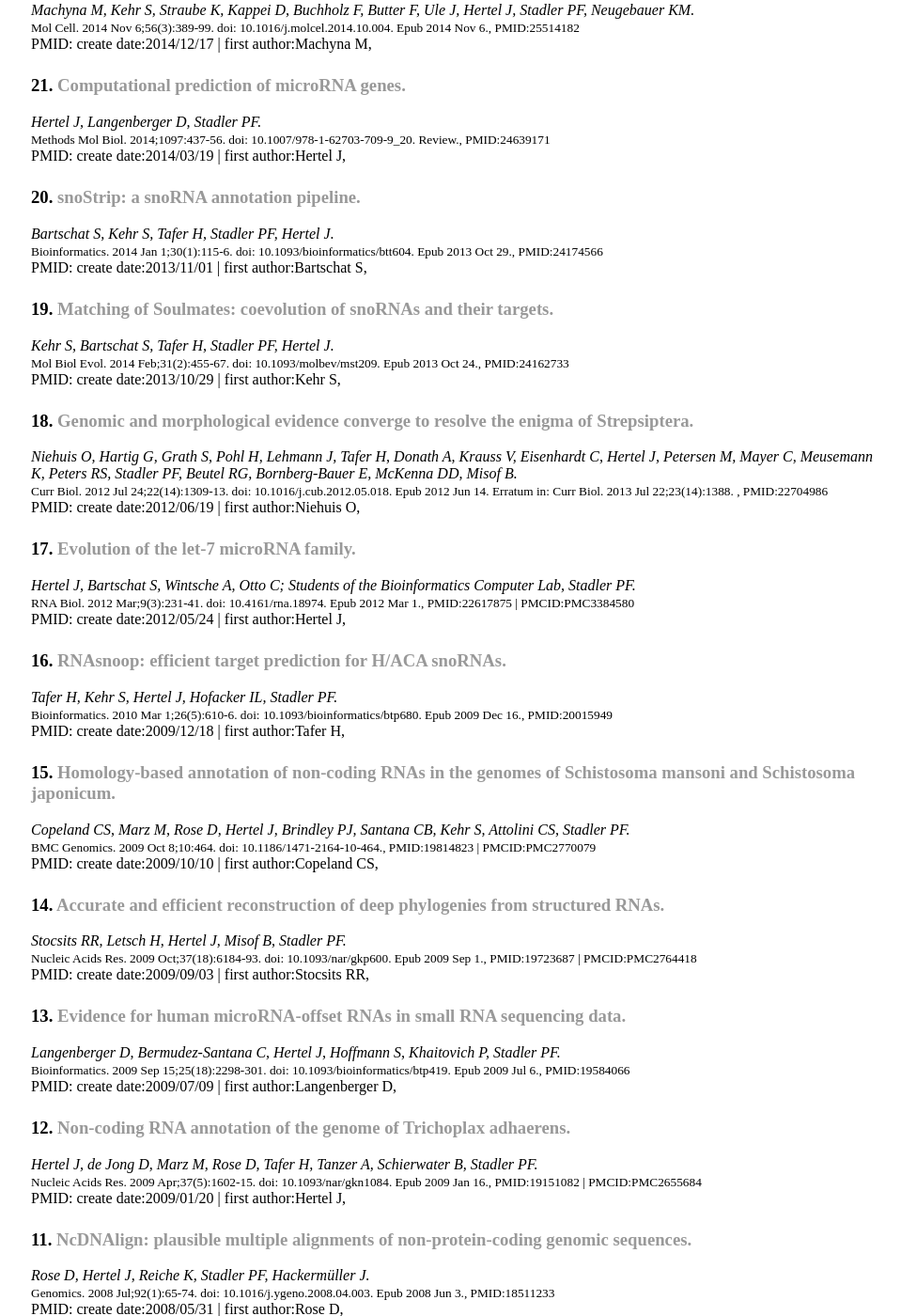
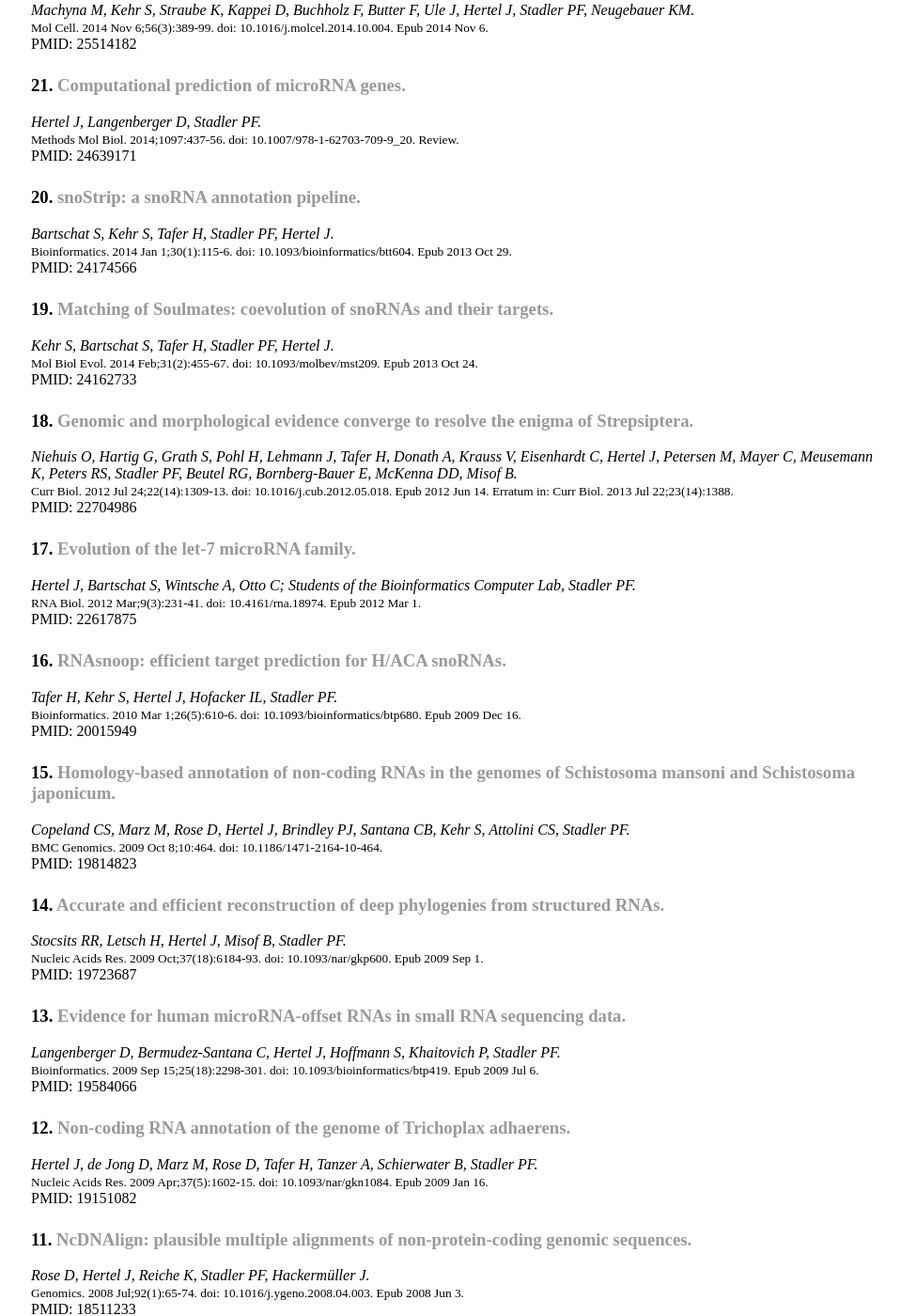
Before and after one commit to mai00fti/mai00fti.github.io, a Jekyll site: the page built from publications/index.html, in a window 1280 px wide and 1400 px high, scrolled down 473 px. Shown: the whole window at 94% size, without its empty margins (159-1118 px from the left). Built offline with Jekyll 4.4.1, drawn with Linux system fonts in a browser that asks for light colours; some of the changed text lies outside the part shown.

Commit message:
Update index.html

```diff
--- a/publications/index.html
+++ b/publications/index.html
@@ -7,144 +7,146 @@ title: Dr. rer. nat. Jana Hertel - Publications
 <p id="24">
 <h3>24. <a href="http://www.ncbi.nlm.nih.gov//pubmed/25822729" target="_blank">Conservation and Losses of Non-Coding RNAs in Avian Genomes.</a></h3>
 <i>Gardner PP, Fasold M, Burge SW, Ninova M, Hertel J, Kehr S, Steeves TE, Griffiths-Jones S, Stadler PF.</i><br>
-<small>PLoS One. 2015;10(3):e0121797. doi: 10.1371/journal.pone.0121797., PMID:25822729 | PMCID:PMC4378963</small><br>
-PMID: create date:2015/03/31 | first author:Gardner PP,
+<small>PLoS One. 2015;10(3):e0121797. doi: 10.1371/journal.pone.0121797.</small><br>
+PMID: 25822729
 </p>
 <p id="23">
 <h3>23. <a href="http://www.ncbi.nlm.nih.gov//pubmed/25780960" target="_blank">The Expansion of Animal MicroRNA Families Revisited.</a></h3>
 <i>Hertel J, Stadler PF.</i><br>
-<small>Life (Basel). 2015 Mar 13;5(1):905-20. doi: 10.3390/life5010905., PMID:25780960</small><br>
-PMID: create date:2015/03/18 | first author:Hertel J,
+<small>Life (Basel). 2015 Mar 13;5(1):905-20. doi: 10.3390/life5010905.</small><br>
+PMID: 25780960
 </p>
 <p id="22">
 <h3>22. <a href="http://www.ncbi.nlm.nih.gov//pubmed/25514182" target="_blank">The coilin interactome identifies hundreds of small noncoding RNAs that traffic through Cajal bodies.</a></h3>
 <i>Machyna M, Kehr S, Straube K, Kappei D, Buchholz F, Butter F, Ule J, Hertel J, Stadler PF, Neugebauer KM.</i><br>
-<small>Mol Cell. 2014 Nov 6;56(3):389-99. doi: 10.1016/j.molcel.2014.10.004. Epub 2014 Nov 6., PMID:25514182</small><br>
-PMID: create date:2014/12/17 | first author:Machyna M,
+<small>Mol Cell. 2014 Nov 6;56(3):389-99. doi: 10.1016/j.molcel.2014.10.004. Epub 2014 Nov 6.</small><br>
+PMID: 25514182
 </p>
 <p id="21">
 <h3>21. <a href="http://www.ncbi.nlm.nih.gov//pubmed/24639171" target="_blank">Computational prediction of microRNA genes.</a></h3>
 <i>Hertel J, Langenberger D, Stadler PF.</i><br>
-<small>Methods Mol Biol. 2014;1097:437-56. doi: 10.1007/978-1-62703-709-9_20. Review., PMID:24639171</small><br>
-PMID: create date:2014/03/19 | first author:Hertel J,
+<small>Methods Mol Biol. 2014;1097:437-56. doi: 10.1007/978-1-62703-709-9_20. Review.</small><br>
+PMID: 24639171
 </p>
 <p id="20">
 <h3>20. <a href="http://www.ncbi.nlm.nih.gov//pubmed/24174566" target="_blank">snoStrip: a snoRNA annotation pipeline.</a></h3>
 <i>Bartschat S, Kehr S, Tafer H, Stadler PF, Hertel J.</i><br>
-<small>Bioinformatics. 2014 Jan 1;30(1):115-6. doi: 10.1093/bioinformatics/btt604. Epub 2013 Oct 29., PMID:24174566</small><br>
-PMID: create date:2013/11/01 | first author:Bartschat S,
+<small>Bioinformatics. 2014 Jan 1;30(1):115-6. doi: 10.1093/bioinformatics/btt604. Epub 2013 Oct 29.</small><br>
+PMID: 24174566
 </p>
 <p id="19">
 <h3>19. <a href="http://www.ncbi.nlm.nih.gov//pubmed/24162733" target="_blank">Matching of Soulmates: coevolution of snoRNAs and their targets.</a></h3>
 <i>Kehr S, Bartschat S, Tafer H, Stadler PF, Hertel J.</i><br>
-<small>Mol Biol Evol. 2014 Feb;31(2):455-67. doi: 10.1093/molbev/mst209. Epub 2013 Oct 24., PMID:24162733</small><br>
-PMID: create date:2013/10/29 | first author:Kehr S,
+<small>Mol Biol Evol. 2014 Feb;31(2):455-67. doi: 10.1093/molbev/mst209. Epub 2013 Oct 24.</small><br>
+PMID: 24162733
 </p>
 <p id="18">
 <h3>18. <a href="http://www.ncbi.nlm.nih.gov//pubmed/22704986" target="_blank">Genomic and morphological evidence converge to resolve the enigma of Strepsiptera.</a></h3>
 <i>Niehuis O, Hartig G, Grath S, Pohl H, Lehmann J, Tafer H, Donath A, Krauss V, Eisenhardt C, Hertel J, Petersen M, Mayer C, Meusemann K, Peters RS, Stadler PF, Beutel RG, Bornberg-Bauer E, McKenna DD, Misof B.</i><br>
-<small>Curr Biol. 2012 Jul 24;22(14):1309-13. doi: 10.1016/j.cub.2012.05.018. Epub 2012 Jun 14. Erratum in: Curr Biol. 2013 Jul 22;23(14):1388. , PMID:22704986</small><br>
-PMID: create date:2012/06/19 | first author:Niehuis O,
+<small>Curr Biol. 2012 Jul 24;22(14):1309-13. doi: 10.1016/j.cub.2012.05.018. Epub 2012 Jun 14. Erratum in: Curr Biol. 2013 Jul 22;23(14):1388. </small><br>
+PMID: 22704986
 </p>
 <p id="17">
 <h3>17. <a href="http://www.ncbi.nlm.nih.gov//pubmed/22617875" target="_blank">Evolution of the let-7 microRNA family.</a></h3>
 <i>Hertel J, Bartschat S, Wintsche A, Otto C; Students of the Bioinformatics Computer Lab, Stadler PF.</i><br>
-<small>RNA Biol. 2012 Mar;9(3):231-41. doi: 10.4161/rna.18974. Epub 2012 Mar 1., PMID:22617875 | PMCID:PMC3384580</small><br>
-PMID: create date:2012/05/24 | first author:Hertel J,
+<small>RNA Biol. 2012 Mar;9(3):231-41. doi: 10.4161/rna.18974. Epub 2012 Mar 1.</small><br>
+PMID: 22617875
 </p>
 <p id="16">
 <h3>16. <a href="http://www.ncbi.nlm.nih.gov//pubmed/20015949" target="_blank">RNAsnoop: efficient target prediction for H/ACA snoRNAs.</a></h3>
 <i>Tafer H, Kehr S, Hertel J, Hofacker IL, Stadler PF.</i><br>
-<small>Bioinformatics. 2010 Mar 1;26(5):610-6. doi: 10.1093/bioinformatics/btp680. Epub 2009 Dec 16., PMID:20015949</small><br>
-PMID: create date:2009/12/18 | first author:Tafer H,
+<small>Bioinformatics. 2010 Mar 1;26(5):610-6. doi: 10.1093/bioinformatics/btp680. Epub 2009 Dec 16.</small><br>
+PMID: 20015949
 </p>
 <p id="15">
 <h3>15. <a href="http://www.ncbi.nlm.nih.gov//pubmed/19814823" target="_blank">Homology-based annotation of non-coding RNAs in the genomes of Schistosoma mansoni and Schistosoma japonicum.</a></h3>
 <i>Copeland CS, Marz M, Rose D, Hertel J, Brindley PJ, Santana CB, Kehr S, Attolini CS, Stadler PF.</i><br>
-<small>BMC Genomics. 2009 Oct 8;10:464. doi: 10.1186/1471-2164-10-464., PMID:19814823 | PMCID:PMC2770079</small><br>
-PMID: create date:2009/10/10 | first author:Copeland CS,
+<small>BMC Genomics. 2009 Oct 8;10:464. doi: 10.1186/1471-2164-10-464.</small><br>
+PMID: 19814823
 </p>
 <p id="14">
 <h3>14. <a href="http://www.ncbi.nlm.nih.gov//pubmed/19723687" target="_blank">Accurate and efficient reconstruction of deep phylogenies from structured RNAs.</a></h3>
 <i>Stocsits RR, Letsch H, Hertel J, Misof B, Stadler PF.</i><br>
-<small>Nucleic Acids Res. 2009 Oct;37(18):6184-93. doi: 10.1093/nar/gkp600. Epub 2009 Sep 1., PMID:19723687 | PMCID:PMC2764418</small><br>
-PMID: create date:2009/09/03 | first author:Stocsits RR,
+<small>Nucleic Acids Res. 2009 Oct;37(18):6184-93. doi: 10.1093/nar/gkp600. Epub 2009 Sep 1.</small><br>
+PMID: 19723687
 </p>
 <p id="13">
 <h3>13. <a href="http://www.ncbi.nlm.nih.gov//pubmed/19584066" target="_blank">Evidence for human microRNA-offset RNAs in small RNA sequencing data.</a></h3>
 <i>Langenberger D, Bermudez-Santana C, Hertel J, Hoffmann S, Khaitovich P, Stadler PF.</i><br>
-<small>Bioinformatics. 2009 Sep 15;25(18):2298-301. doi: 10.1093/bioinformatics/btp419. Epub 2009 Jul 6., PMID:19584066</small><br>
-PMID: create date:2009/07/09 | first author:Langenberger D,
+<small>Bioinformatics. 2009 Sep 15;25(18):2298-301. doi: 10.1093/bioinformatics/btp419. Epub 2009 Jul 6.</small><br>
+PMID: 19584066
 </p>
 <p id="12">
 <h3>12. <a href="http://www.ncbi.nlm.nih.gov//pubmed/19151082" target="_blank">Non-coding RNA annotation of the genome of Trichoplax adhaerens.</a></h3>
 <i>Hertel J, de Jong D, Marz M, Rose D, Tafer H, Tanzer A, Schierwater B, Stadler PF.</i><br>
-<small>Nucleic Acids Res. 2009 Apr;37(5):1602-15. doi: 10.1093/nar/gkn1084. Epub 2009 Jan 16., PMID:19151082 | PMCID:PMC2655684</small><br>
-PMID: create date:2009/01/20 | first author:Hertel J,
+<small>Nucleic Acids Res. 2009 Apr;37(5):1602-15. doi: 10.1093/nar/gkn1084. Epub 2009 Jan 16.</small><br>
+PMID: 19151082
 </p>
 <p id="11">
 <h3>11. <a href="http://www.ncbi.nlm.nih.gov//pubmed/18511233" target="_blank">NcDNAlign: plausible multiple alignments of non-protein-coding genomic sequences.</a></h3>
 <i>Rose D, Hertel J, Reiche K, Stadler PF, Hackermüller J.</i><br>
-<small>Genomics. 2008 Jul;92(1):65-74. doi: 10.1016/j.ygeno.2008.04.003. Epub 2008 Jun 3., PMID:18511233</small><br>
-PMID: create date:2008/05/31 | first author:Rose D,
+<small>Genomics. 2008 Jul;92(1):65-74. doi: 10.1016/j.ygeno.2008.04.003. Epub 2008 Jun 3.</small><br>
+PMID: 18511233
 </p>
 <p id="10">
 <h3>10. <a href="http://www.ncbi.nlm.nih.gov//pubmed/18346967" target="_blank">Small ncRNA transcriptome analysis from Aspergillus fumigatus suggests a novel mechanism for regulation of protein synthesis.</a></h3>
 <i>Jöchl C, Rederstorff M, Hertel J, Stadler PF, Hofacker IL, Schrettl M, Haas H, Hüttenhofer A.</i><br>
-<small>Nucleic Acids Res. 2008 May;36(8):2677-89. doi: 10.1093/nar/gkn123. Epub 2008 Mar 16., PMID:18346967 | PMCID:PMC2377427</small><br>
-PMID: create date:2008/03/19 | first author:Jöchl C,
+<small>Nucleic Acids Res. 2008 May;36(8):2677-89. doi: 10.1093/nar/gkn123. Epub 2008 Mar 16.</small><br>
+PMID: 18346967
 </p>
 <p id="9">
 <h3>9. <a href="http://www.ncbi.nlm.nih.gov//pubmed/17996037" target="_blank">Computational RNomics of drosophilids.</a></h3>
 <i>Rose D, Hackermüller J, Washietl S, Reiche K, Hertel J, Findeiss S, Stadler PF, Prohaska SJ.</i><br>
-<small>BMC Genomics. 2007 Nov 8;8:406., PMID:17996037 | PMCID:PMC2216035</small><br>
-PMID: create date:2007/11/13 | first author:Rose D,
+<small>BMC Genomics. 2007 Nov 8;8:406.</small><br>
+PMID: 17996037
 </p>
 <p id="8">
 <h3>8. <a href="http://www.ncbi.nlm.nih.gov//pubmed/17895272" target="_blank">SnoReport: computational identification of snoRNAs with unknown targets.</a></h3>
 <i>Hertel J, Hofacker IL, Stadler PF.</i><br>
-<small>Bioinformatics. 2008 Jan 15;24(2):158-64. Epub 2007 Sep 25., PMID:17895272</small><br>
-PMID: create date:2007/09/27 | first author:Hertel J,
+<small>Bioinformatics. 2008 Jan 15;24(2):158-64. Epub 2007 Sep 25.</small><br>
+PMID: 17895272
 </p>
 <p id="7">
 <h3>7. <a href="http://www.ncbi.nlm.nih.gov//pubmed/17611759" target="_blank">Variations on RNA folding and alignment: lessons from Benasque.</a></h3>
 <i>Bompfünewerer AF, Backofen R, Bernhart SH, Hertel J, Hofacker IL, Stadler PF, Will S.</i><br>
-<small>J Math Biol. 2008 Jan;56(1-2):129-44. Epub 2007 Jul 5., PMID:17611759</small><br>
-PMID: create date:2007/07/06 | first author:Bompfünewerer AF,
+<small>J Math Biol. 2008 Jan;56(1-2):129-44. Epub 2007 Jul 5.</small><br>
+PMID: 17611759
 </p>
 <p id="6">
 <h3>6. <a href="http://www.ncbi.nlm.nih.gov//pubmed/17571346" target="_blank">Identification and analysis of functional elements in 1% of the human genome by the ENCODE pilot project.</a></h3>
 <i>ENCODE Project Consortium, Birney E, Stamatoyannopoulos JA, Dutta A, Guigó R, Gingeras TR, Margulies EH, Weng Z, Snyder M, Dermitzakis ET, Thurman RE, Kuehn MS, Taylor CM, Neph S, Koch CM, Asthana S, Malhotra A, Adzhubei I, Greenbaum JA, Andrews RM, Flicek P, Boyle PJ, et al.</i><br>
-<small>Nature. 2007 Jun 14;447(7146):799-816., PMID:17571346 | PMCID:PMC2212820</small><br>
-PMID: create date:2007/06/16 | first author:ENCODE Project Consortium,
+<small>Nature. 2007 Jun 14;447(7146):799-816.</small><br>
+PMID: 17571346
 </p>
 <p id="5">
 <h3>5. <a href="http://www.ncbi.nlm.nih.gov//pubmed/17568003" target="_blank">Structured RNAs in the ENCODE selected regions of the human genome.</a></h3>
 <i>Washietl S, Pedersen JS, Korbel JO, Stocsits C, Gruber AR, Hackermüller J, Hertel J, Lindemeyer M, Reiche K, Tanzer A, Ucla C, Wyss C, Antonarakis SE, Denoeud F, Lagarde J, Drenkow J, Kapranov P, Gingeras TR, Guigó R, Snyder M, Gerstein MB, Reymond A, et al.</i><br>
-<small>Genome Res. 2007 Jun;17(6):852-64., PMID:17568003 | PMCID:PMC1891344</small><br>
-PMID: create date:2007/06/15 | first author:Washietl S,
+<small>Genome Res. 2007 Jun;17(6):852-64.</small><br>
+PMID: 17568003
 </p>
 <p id="4">
 <h3>4. <a href="http://www.ncbi.nlm.nih.gov//pubmed/17510325" target="_blank">RNA maps reveal new RNA classes and a possible function for pervasive transcription.</a></h3>
 <i>Kapranov P, Cheng J, Dike S, Nix DA, Duttagupta R, Willingham AT, Stadler PF, Hertel J, Hackermüller J, Hofacker IL, Bell I, Cheung E, Drenkow J, Dumais E, Patel S, Helt G, Ganesh M, Ghosh S, Piccolboni A, Sementchenko V, Tammana H, Gingeras TR.</i><br>
-<small>Science. 2007 Jun 8;316(5830):1484-8. Epub 2007 May 17., PMID:17510325</small><br>
-PMID: create date:2007/05/19 | first author:Kapranov P,
+<small>Science. 2007 Jun 8;316(5830):1484-8. Epub 2007 May 17.</small><br>
+PMID: 17510325
 </p>
 <p id="3">
 <h3>3. <a href="http://www.ncbi.nlm.nih.gov//pubmed/17171697" target="_blank">RNAs everywhere: genome-wide annotation of structured RNAs.</a></h3>
 <i>Athanasius F Bompfünewerer Consortium, Backofen R, Bernhart SH, Flamm C, Fried C, Fritzsch G, Hackermüller J, Hertel J, Hofacker IL, Missal K, Mosig A, Prohaska SJ, Rose D, Stadler PF, Tanzer A, Washietl S, Will S.</i><br>
-<small>J Exp Zool B Mol Dev Evol. 2007 Jan 15;308(1):1-25. Review., PMID:17171697</small><br>
-PMID: create date:2006/12/16 | first author:Athanasius F Bompfünewerer Consortium,
+<small>J Exp Zool B Mol Dev Evol. 2007 Jan 15;308(1):1-25. Review.</small><br>
+PMID: 17171697
 </p>
 <p id="2">
 <h3>2. <a href="http://www.ncbi.nlm.nih.gov//pubmed/16873472" target="_blank">Hairpins in a Haystack: recognizing microRNA precursors in comparative genomics data.</a></h3>
 <i>Hertel J, Stadler PF.</i><br>
-<small>Bioinformatics. 2006 Jul 15;22(14):e197-202., PMID:16873472</small><br>
-PMID: create date:2006/07/29 | first author:Hertel J,
+<small>Bioinformatics. 2006 Jul 15;22(14):e197-202.</small><br>
+PMID: 16873472
 </p>
 <p id="1">
 <h3>1. <a href="http://www.ncbi.nlm.nih.gov//pubmed/16480513" target="_blank">The expansion of the metazoan microRNA repertoire.</a></h3>
 <i>Hertel J, Lindemeyer M, Missal K, Fried C, Tanzer A, Flamm C, Hofacker IL, Stadler PF; Students of Bioinformatics Computer Labs 2004 and 2005.</i><br>
-<small>BMC Genomics. 2006 Feb 15;7:25., PMID:16480513 | PMCID:PMC1388199</small><br>
-PMID: create date:2006/02/17 | first author:Hertel J,
+<small>BMC Genomics. 2006 Feb 15;7:25.</small><br>
+PMID: 16480513
 </p>
+
+&uarr; <a href="index.html">back to top</a> &uarr;
```
